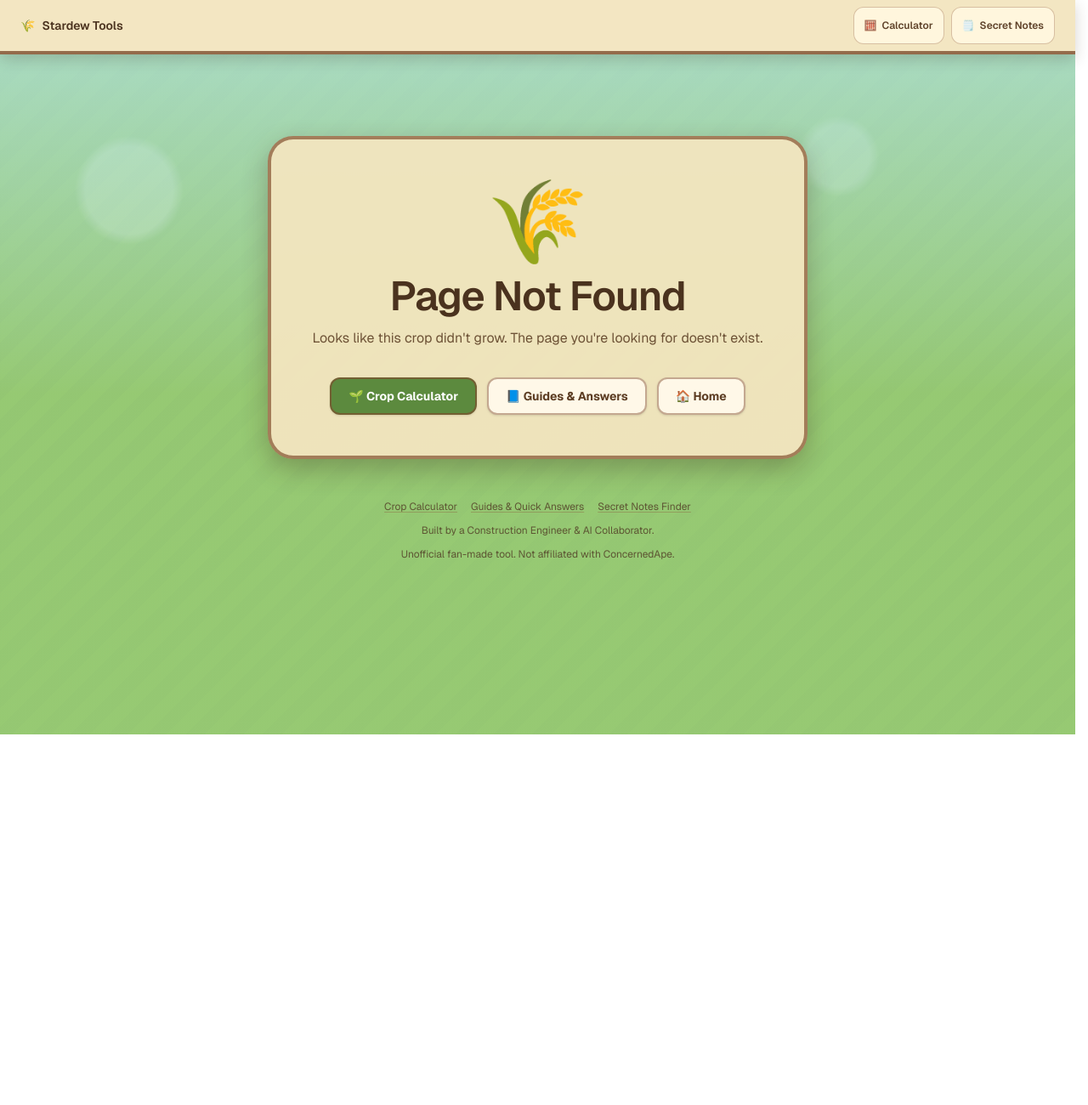
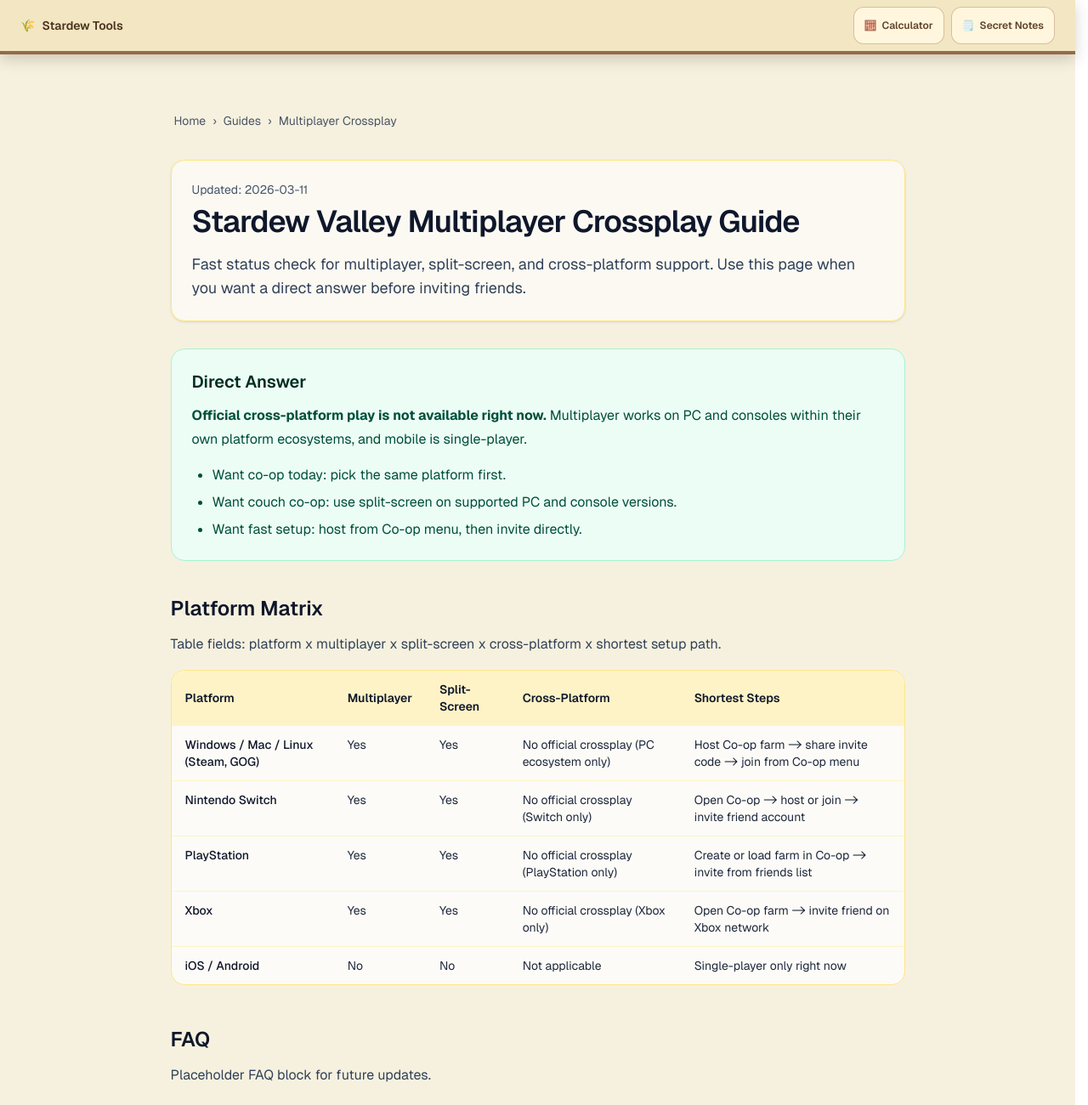
Before and after one commit to yuzhoudabaozhayujiamigou-cloud/stardew-tools, a Next.js app in the folder stardew-tools/: page /guides/multiplayer-crossplay in a window 1280 px wide. Before the commit this address had no page. Shown: the top 1300 px of the page at 85% size. Before the commit the page ends 864 px from the top, so only its background shows below. Built offline with nearby package versions, Linux system fonts and the light colour scheme.

Commit message:
feat: add multiplayer crossplay guide page

```diff
--- a/stardew-tools/src/app/blog/money-making-guide/page.tsx
+++ b/stardew-tools/src/app/blog/money-making-guide/page.tsx
@@ -690,6 +690,9 @@
               <PillLink href="/blog/stardew-valley-profit-guide-2026">
                 Stardew Valley Profit Guide 2026
               </PillLink>
+              <PillLink href="/guides/multiplayer-crossplay">
+                Multiplayer Crossplay Guide
+              </PillLink>
               <PillLink href="/blog/keg-vs-jar-quick-answer">
                 Keg vs Jar (quick answer)
               </PillLink>
--- a/stardew-tools/src/app/blog/page.tsx
+++ b/stardew-tools/src/app/blog/page.tsx
@@ -181,6 +181,29 @@
 
         <section className="mt-8 rounded-[28px] border-4 border-[#7c4d2e]/80 bg-[#f3e5bf]/95 p-5 shadow-[0_12px_28px_rgba(56,41,23,0.28)] ring-1 ring-yellow-900/20 sm:p-7">
           <p className="text-sm leading-6 text-[#5f4228]/90">
+            Playing co-op? Check the platform matrix in our{" "}
+            <Link
+              href="/guides/multiplayer-crossplay"
+              className="font-semibold underline decoration-[#8a5b3a]/60 decoration-2 underline-offset-2 transition hover:text-[#4a321e]"
+            >
+              multiplayer crossplay guide
+            </Link>
+            .
+          </p>
+          <div className="mt-4 grid gap-3 sm:grid-cols-2">
+            <Link href="/guides/multiplayer-crossplay" className={LINK_CLASS}>
+              <span aria-hidden="true" className="mr-2 opacity-85">🎮</span>
+              Multiplayer & Crossplay Setup Matrix
+            </Link>
+            <Link href="/guides/greenhouse-profit-guide" className={LINK_CLASS}>
+              <span aria-hidden="true" className="mr-2 opacity-85">🌱</span>
+              Greenhouse Profit Guide
+            </Link>
+          </div>
+        </section>
+
+        <section className="mt-8 rounded-[28px] border-4 border-[#7c4d2e]/80 bg-[#f3e5bf]/95 p-5 shadow-[0_12px_28px_rgba(56,41,23,0.28)] ring-1 ring-yellow-900/20 sm:p-7">
+          <p className="text-sm leading-6 text-[#5f4228]/90">
             Want to compare crops directly?{" "}
             <Link
               href="/calculator"
--- /dev/null
+++ b/stardew-tools/src/app/guides/multiplayer-crossplay/page.tsx
@@ -0,0 +1,192 @@
+import type { Metadata } from "next";
+import Link from "next/link";
+
+import Breadcrumb from "@/components/Breadcrumb";
+import FaqJsonLd from "@/components/FaqJsonLd";
+import { SITE_ORIGIN } from "@/lib/site";
+
+const PAGE_URL = `${SITE_ORIGIN}/guides/multiplayer-crossplay`;
+const publishedTime = "2026-03-11T00:00:00.000Z";
+const modifiedTime = "2026-03-11T00:00:00.000Z";
+
+export const metadata: Metadata = {
+  title: "Stardew Valley Multiplayer Crossplay Guide (2026): Platform Status + Fast Setup",
+  description:
+    "Quick multiplayer and crossplay status for Stardew Valley across PC, Switch, PlayStation, Xbox, and mobile. Includes split-screen support and shortest setup steps.",
+  alternates: {
+    canonical: PAGE_URL,
+  },
+  openGraph: {
+    title: "Stardew Valley Multiplayer Crossplay Guide (2026)",
+    description:
+      "Check multiplayer, split-screen, and cross-platform status by platform, plus the shortest setup path.",
+    url: PAGE_URL,
+    siteName: "Stardew Profit",
+    type: "article",
+    publishedTime,
+    modifiedTime,
+  },
+};
+
+const platformRows = [
+  {
+    platform: "Windows / Mac / Linux (Steam, GOG)",
+    multiplayer: "Yes",
+    splitScreen: "Yes",
+    crossPlatform: "No official crossplay (PC ecosystem only)",
+    shortestSteps: "Host Co-op farm -> share invite code -> join from Co-op menu",
+  },
+  {
+    platform: "Nintendo Switch",
+    multiplayer: "Yes",
+    splitScreen: "Yes",
+    crossPlatform: "No official crossplay (Switch only)",
+    shortestSteps: "Open Co-op -> host or join -> invite friend account",
+  },
+  {
+    platform: "PlayStation",
+    multiplayer: "Yes",
+    splitScreen: "Yes",
+    crossPlatform: "No official crossplay (PlayStation only)",
+    shortestSteps: "Create or load farm in Co-op -> invite from friends list",
+  },
+  {
+    platform: "Xbox",
+    multiplayer: "Yes",
+    splitScreen: "Yes",
+    crossPlatform: "No official crossplay (Xbox only)",
+    shortestSteps: "Open Co-op farm -> invite friend on Xbox network",
+  },
+  {
+    platform: "iOS / Android",
+    multiplayer: "No",
+    splitScreen: "No",
+    crossPlatform: "Not applicable",
+    shortestSteps: "Single-player only right now",
+  },
+] as const;
+
+const faqItems = [
+  {
+    question: "Will official crossplay be added later?",
+    answer:
+      "No official release date is announced in this guide yet. Treat this as a status snapshot and re-check after major game updates.",
+  },
+  {
+    question: "Can I play co-op between console and PC today?",
+    answer:
+      "Not through official crossplay. Co-op is currently limited to players on the same platform ecosystem.",
+  },
+  {
+    question: "Does mobile support multiplayer now?",
+    answer:
+      "No. Mobile is currently single-player in this guide snapshot.",
+  },
+];
+
+export default function MultiplayerCrossplayGuidePage() {
+  return (
+    <main className="min-h-screen bg-[#f6f1df] text-slate-900">
+      <article className="mx-auto max-w-4xl px-4 py-10 md:py-14">
+        <Breadcrumb
+          items={[
+            { name: "Home", href: "/" },
+            { name: "Guides", href: "/guides" },
+            { name: "Multiplayer Crossplay", href: "/guides/multiplayer-crossplay" },
+          ]}
+        />
+
+        <FaqJsonLd faqs={faqItems} />
+
+        <header className="mt-6 rounded-2xl border border-amber-200 bg-white/60 p-6 shadow-sm">
+          <p className="text-sm text-slate-600">Updated: {new Date(modifiedTime).toISOString().slice(0, 10)}</p>
+          <h1 className="mt-2 text-3xl font-semibold tracking-tight md:text-4xl">
+            Stardew Valley Multiplayer Crossplay Guide
+          </h1>
+          <p className="mt-4 text-lg leading-7 text-slate-700">
+            Fast status check for multiplayer, split-screen, and cross-platform support. Use this page when you want
+            a direct answer before inviting friends.
+          </p>
+        </header>
+
+        <section className="mt-8 rounded-2xl border border-emerald-200 bg-emerald-50 p-6">
+          <h2 className="text-xl font-semibold text-emerald-950">Direct Answer</h2>
+          <p className="mt-3 leading-7 text-emerald-900">
+            <strong>Official cross-platform play is not available right now.</strong> Multiplayer works on PC and
+            consoles within their own platform ecosystems, and mobile is single-player.
+          </p>
+          <ul className="mt-4 list-disc space-y-2 pl-6 text-emerald-900">
+            <li>Want co-op today: pick the same platform first.</li>
+            <li>Want couch co-op: use split-screen on supported PC and console versions.</li>
+            <li>Want fast setup: host from Co-op menu, then invite directly.</li>
+          </ul>
+        </section>
+
+        <section className="mt-10">
+          <h2 className="text-2xl font-semibold">Platform Matrix</h2>
+          <p className="mt-3 leading-7 text-slate-700">
+            Table fields: platform x multiplayer x split-screen x cross-platform x shortest setup path.
+          </p>
+
+          <div className="mt-4 overflow-x-auto rounded-2xl border border-amber-200 bg-white/75">
+            <table className="min-w-full border-collapse text-left text-sm">
+              <caption className="sr-only">Stardew Valley multiplayer and crossplay platform status table</caption>
+              <thead className="bg-amber-100 text-slate-900">
+                <tr>
+                  <th className="px-4 py-3 font-semibold">Platform</th>
+                  <th className="px-4 py-3 font-semibold">Multiplayer</th>
+                  <th className="px-4 py-3 font-semibold">Split-Screen</th>
+                  <th className="px-4 py-3 font-semibold">Cross-Platform</th>
+                  <th className="px-4 py-3 font-semibold">Shortest Steps</th>
+                </tr>
+              </thead>
+              <tbody>
+                {platformRows.map((row) => (
+                  <tr key={row.platform} className="border-t border-amber-100 align-top">
+                    <td className="px-4 py-3 font-medium text-slate-900">{row.platform}</td>
+                    <td className="px-4 py-3 text-slate-800">{row.multiplayer}</td>
+                    <td className="px-4 py-3 text-slate-800">{row.splitScreen}</td>
+                    <td className="px-4 py-3 text-slate-800">{row.crossPlatform}</td>
+                    <td className="px-4 py-3 text-slate-800">{row.shortestSteps}</td>
+                  </tr>
+                ))}
+              </tbody>
+            </table>
+          </div>
+        </section>
+
+        <section id="faq" className="mt-12">
+          <h2 className="text-2xl font-semibold">FAQ</h2>
+          <p className="mt-3 leading-7 text-slate-700">
+            Placeholder FAQ block for future updates.
+          </p>
+          <div className="mt-6 space-y-4">
+            {faqItems.map((item) => (
+              <details key={item.question} className="group rounded-2xl border border-amber-200 bg-white/65 p-5">
+                <summary className="cursor-pointer list-none font-semibold text-slate-900">
+                  <span className="group-open:underline">{item.question}</span>
+                </summary>
+                <p className="mt-3 leading-7 text-slate-800">{item.answer}</p>
+              </details>
+            ))}
+          </div>
+        </section>
+
+        <section className="mt-12 rounded-2xl border border-slate-200 bg-white/70 p-6">
+          <h2 className="text-xl font-semibold">Related Tools And Guides</h2>
+          <div className="mt-4 flex flex-wrap gap-3">
+            <Link className="rounded-xl bg-sky-700 px-4 py-2 text-white hover:bg-sky-800" href="/blog/money-making-guide">
+              Open Strategy Hub
+            </Link>
+            <Link
+              className="rounded-xl border border-sky-700 bg-white/60 px-4 py-2 text-sky-800 hover:bg-white"
+              href="/guides/greenhouse-profit-guide"
+            >
+              Read Greenhouse Guide
+            </Link>
+          </div>
+        </section>
+      </article>
+    </main>
+  );
+}
```
